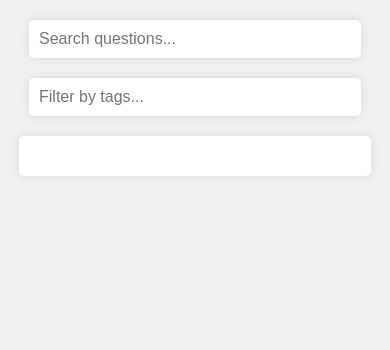
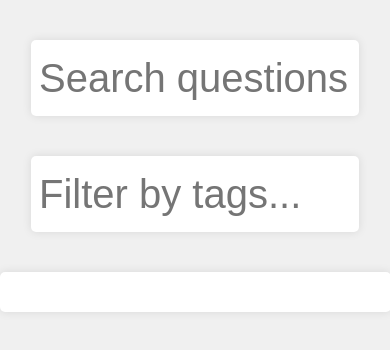
Before and after one commit to QQDbUMGC/QQDbUMGC.github.io, a plain HTML site: page index.html in a window 390 px wide. Drawn offline with Linux system fonts and the light colour scheme.

Commit message:
Update index.html

```diff
--- a/index.html
+++ b/index.html
@@ -12,9 +12,9 @@
             #searchBox, #tagBox {
                 display: block;
                 width: 80%;
-            padding: 10px;
-            font-size: 16px;
-            margin: 20px auto;
+                padding: 2% 1%;
+                font-size: 1.5em; /* relative font size */
+                margin: 1em auto;
                 border: none;
                 border-radius: 5px;
                 box-shadow: 0px 0px 10px rgba(0,0,0,0.1);
@@ -34,6 +34,21 @@
                 background-color: #f9f9f9;
                 border-radius: 5px;
                 box-shadow: 0px 0px 10px rgba(0,0,0,0.1);
+            }
+            img {
+                max-width: 100%; /* make images responsive */
+                height: auto;
+            }
+
+            /* Media query for screens smaller than 600px */
+            @media (max-width: 600px) {
+                #searchBox, #tagBox {
+                    font-size: 2.5em; /* larger font size for small screens */
+                    padding: 4% 2%; /* larger padding for small screens */
+                }
+                #searchResults {
+                    width: 90%; /* make search results take up more width on small screens */
+                }
             }
         </style>
 </head>
```
Lines whose indentation alone changed are shown as unchanged.
